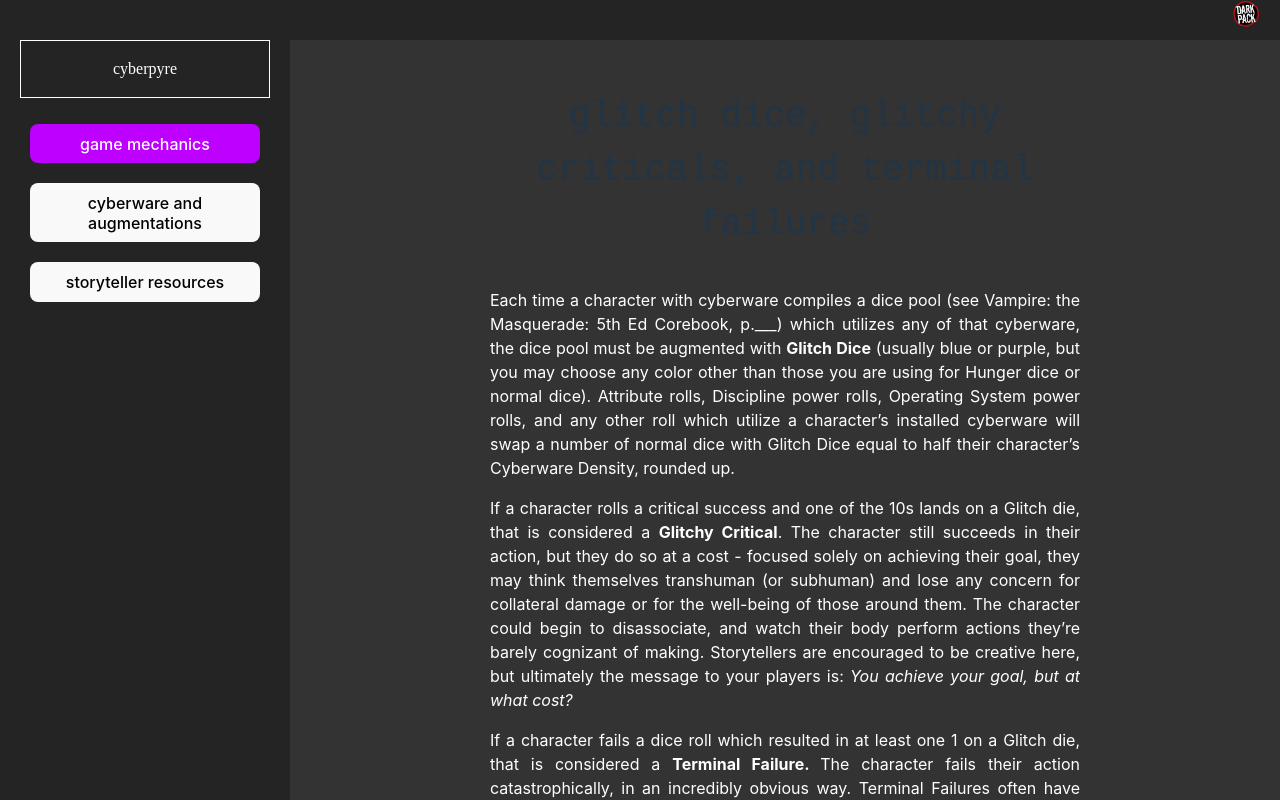
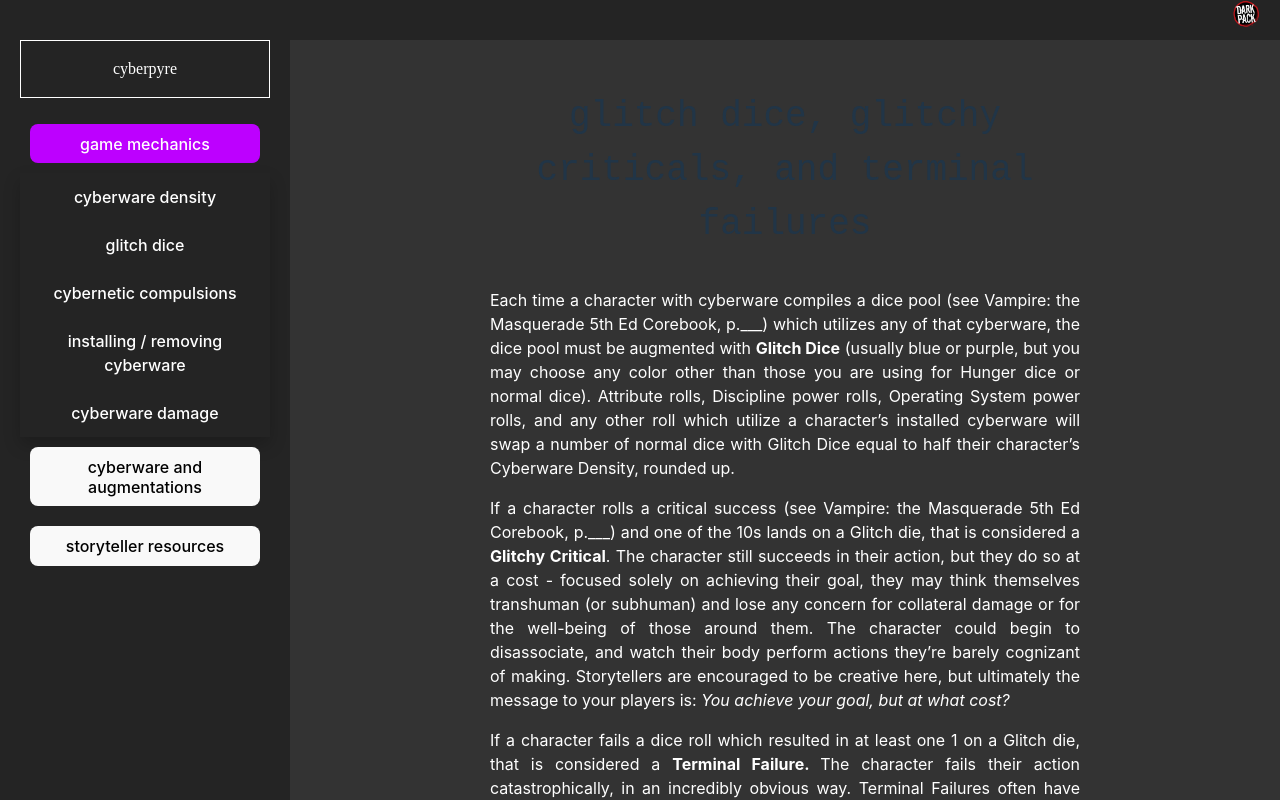
Before and after one commit to qpgdev/cyberpyre, a React (Vite) app: page /game-mechanics/glitch-dice in a window 1280 px wide. Built offline with nearby package versions, Linux system fonts and the light colour scheme; the HTML template or start-up script is replaced by a standard one; a web font is replaced by a local one.

Commit message:
changed sidebar to show dropdown while inside a tab based on state

```diff
--- a/src/components/about-cyberpyre-pages/SettingTheScenePage.tsx
+++ b/src/components/about-cyberpyre-pages/SettingTheScenePage.tsx
@@ -75,8 +75,8 @@
               part - we kind of don’t. Not anymore. The Masquerade is still on,
               but no one can tell if it’s a Kindred or a cyberpsycho tearin'
               someone’s throat out. Who has the time to keep track of every
-              murder nowadays? Mortals have short memories. <br></br> <br></br>
-              Rest easy, choom. We won.
+              murder nowadays? Mortals have short memories, choom.
+              Rest easy. We won.
             </p>
           </div>
           <img src={manGunNeon} style={{ height: "95vh" }}></img>
--- a/src/components/game-mechanics-pages/CyberwareDensityPage.tsx
+++ b/src/components/game-mechanics-pages/CyberwareDensityPage.tsx
@@ -1,7 +1,19 @@
 import "../../App.css";
 import CyberwareDensityEffectsTable from "./cyberware-density-page-components/CyberwareDensityEffectsTable";
 
+import { useNavigate } from "react-router-dom";
+
 function CyberwareDensityPage() {
+  const navigate = useNavigate();
+
+  const navigateToMain = () => {
+    navigate("/");
+  };
+
+  const navigateToGlitchDice = () => {
+    navigate("/game-mechanics/glitch-dice");
+  };
+
   return (
     <div className="scrollable-div" style={{ maxHeight: "95vh" }}>
       <div
@@ -73,6 +85,20 @@
         </p>
         <CyberwareDensityEffectsTable></CyberwareDensityEffectsTable>
       </div>
+      <div className="navigation-buttons-div">
+      <button
+            className="intro-button-alt"
+            onClick={navigateToMain}
+          >
+            Back
+          </button>
+          <button
+            className="intro-button-alt"
+            onClick={navigateToGlitchDice}
+          >
+            Next
+          </button>
+      </div>
     </div>
   );
 }
--- a/src/components/game-mechanics-pages/GlitchDicePage.tsx
+++ b/src/components/game-mechanics-pages/GlitchDicePage.tsx
@@ -11,7 +11,7 @@
         </p>
         <p className="game-mechanics-text">
           Each time a character with cyberware compiles a dice pool (see
-          Vampire: the Masquerade: 5th Ed Corebook, p.___) which utilizes any of
+          Vampire: the Masquerade 5th Ed Corebook, p.___) which utilizes any of
           that cyberware, the dice pool must be augmented with{" "}
           <strong>Glitch Dice</strong> (usually blue or purple, but you may
           choose any color other than those you are using for Hunger dice or
@@ -21,12 +21,13 @@
           equal to half their character’s Cyberware Density, rounded up.
         </p>
         <p className="game-mechanics-text">
-          If a character rolls a critical success and one of the 10s lands on a
-          Glitch die, that is considered a <strong>Glitchy Critical</strong>.
-          The character still succeeds in their action, but they do so at a cost
-          - focused solely on achieving their goal, they may think themselves
-          transhuman (or subhuman) and lose any concern for collateral damage or
-          for the well-being of those around them. The character could begin to
+          If a character rolls a critical success (see Vampire: the Masquerade
+          5th Ed Corebook, p.___) and one of the 10s lands on a Glitch die, that
+          is considered a <strong>Glitchy Critical</strong>. The character still
+          succeeds in their action, but they do so at a cost - focused solely on
+          achieving their goal, they may think themselves transhuman (or
+          subhuman) and lose any concern for collateral damage or for the
+          well-being of those around them. The character could begin to
           disassociate, and watch their body perform actions they’re barely
           cognizant of making. Storytellers are encouraged to be creative here,
           but ultimately the message to your players is:
--- a/src/components/main-page/MainPage.tsx
+++ b/src/components/main-page/MainPage.tsx
@@ -4,6 +4,7 @@
 import KindredInTheFuture from "../about-cyberpyre-pages/KindredInTheFuture";
 
 function MainPage() {
+
   return (
     <div className="main-page">
       <WhatIsCyberpyrePage></WhatIsCyberpyrePage>
--- a/src/components/sidebar-tabs/AboutCyberpyreTab.tsx
+++ b/src/components/sidebar-tabs/AboutCyberpyreTab.tsx
@@ -30,6 +30,7 @@
   useEffect(() => {
     if (location.pathname.startsWith("/about-cyberpyre")) {
       setButtonStyling("intro-button-selected");
+      setIsOpen(true);
     } else {
       setButtonStyling("intro-button-alt");
     }
--- a/src/components/sidebar-tabs/AboutTab.tsx
+++ b/src/components/sidebar-tabs/AboutTab.tsx
@@ -18,6 +18,7 @@
   useEffect(() => {
     if (location.pathname.startsWith("/about")) {
       setButtonStyling("intro-button-selected");
+      setIsOpen(true);
     } else {
       setButtonStyling("intro-button-alt");
     }
--- a/src/components/sidebar-tabs/GameMechanicsTab.tsx
+++ b/src/components/sidebar-tabs/GameMechanicsTab.tsx
@@ -6,6 +6,9 @@
   const [buttonStyling, setButtonStyling] = useState("intro-button-alt");
   const navigate = useNavigate();
   const location = useLocation();
+  const linkStyle = {
+    cursor: "pointer",
+  };
 
   const navigateToCyberwareDensity = () => {
     navigate("/game-mechanics/cyberware-density");
@@ -34,6 +37,7 @@
   useEffect(() => {
     if (location.pathname.startsWith("/game-mechanics")) {
       setButtonStyling("intro-button-selected");
+      setIsOpen(true);
     } else {
       setButtonStyling("intro-button-alt");
     }
@@ -46,13 +50,21 @@
       </button>
       {isOpen && (
         <div className="dropdown-content">
-          <a onClick={navigateToCyberwareDensity}>cyberware density</a>
-          <a onClick={navigateToGlitchDice}>glitch dice</a>
-          <a onClick={navigateToCompulsions}>cybernetic compulsions</a>
-          <a onClick={navigateToInstallingRemoving}>
+          <a onClick={navigateToCyberwareDensity} style={linkStyle}>
+            cyberware density
+          </a>
+          <a onClick={navigateToGlitchDice} style={linkStyle}>
+            glitch dice
+          </a>
+          <a onClick={navigateToCompulsions} style={linkStyle}>
+            cybernetic compulsions
+          </a>
+          <a onClick={navigateToInstallingRemoving} style={linkStyle}>
             installing / removing cyberware
           </a>
-          <a onClick={navigateToCyberwareDamage}>cyberware damage</a>
+          <a onClick={navigateToCyberwareDamage} style={linkStyle}>
+            cyberware damage
+          </a>
         </div>
       )}
     </div>
--- a/src/components/sidebar-tabs/StorytellerTab.tsx
+++ b/src/components/sidebar-tabs/StorytellerTab.tsx
@@ -18,6 +18,7 @@
   useEffect(() => {
     if (location.pathname.startsWith("/storyteller-resources")) {
       setButtonStyling("intro-button-selected");
+      setIsOpen(true);
     } else {
       setButtonStyling("intro-button-alt");
     }
```
Also changed, not shown: src/assets/eat-sleep-neon-repeat.png (added), src/assets/neon-stand-night.png (added).
